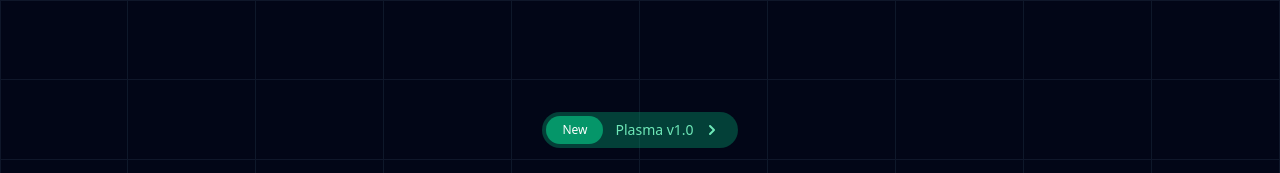
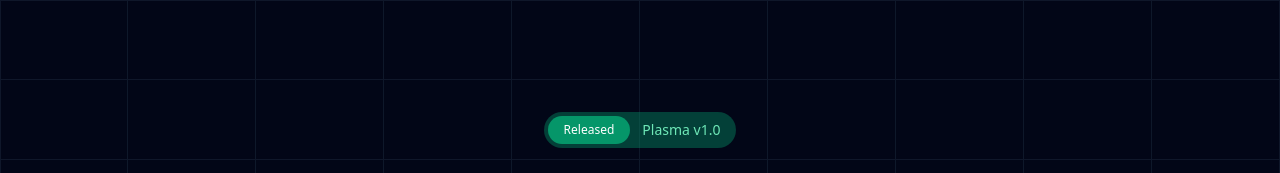
Before and after one commit to nigel-engel/ReCore, a website: page src/index.html in a window 1280 px wide. Shown: the top 173 px of the page. Drawn offline with Linux system fonts and the light colour scheme.

Commit message:
style: word change
changed 'new' to 'released' in hero

```diff
--- a/src/index.html
+++ b/src/index.html
@@ -13,11 +13,8 @@
       <section>
         <div class="pt-8 px-4 mx-auto max-w-screen-xl text-center lg:pt-16 lg:px-12">
           <a href="#" class="inline-flex justify-between items-center py-1 px-1 pr-4 mb-7 text-sm bg-emerald-600/40 hover:bg-emerald-600/30 rounded-full text-emerald-300" role="alert">
-            <span class="text-xs bg-emerald-600 rounded-full text-white px-4 py-1.5 mr-3">New</span>
+            <span class="text-xs bg-emerald-600 rounded-full text-white px-4 py-1.5 mr-3">Released</span>
             <span class="text-sm font-medium">Plasma v1.0</span>
-            <svg class="ml-2 w-5 h-5" fill="currentColor" viewBox="0 0 20 20" xmlns="http://www.w3.org/2000/svg">
-              <path fill-rule="evenodd" d="M7.293 14.707a1 1 0 010-1.414L10.586 10 7.293 6.707a1 1 0 011.414-1.414l4 4a1 1 0 010 1.414l-4 4a1 1 0 01-1.414 0z" clip-rule="evenodd"></path>
-            </svg>
           </a>
           <h1 class="mb-4 text-4xl font-extrabold tracking-tight leading-none text-white md:text-5xl lg:text-6xl">Build emails even faster</h1>
           <p class="mb-8 text-lg font-normal text-white lg:text-xl sm:px-16 xl:px-48">Reactor is a Design Library built for teams to streamline their email development using:</p>
```
